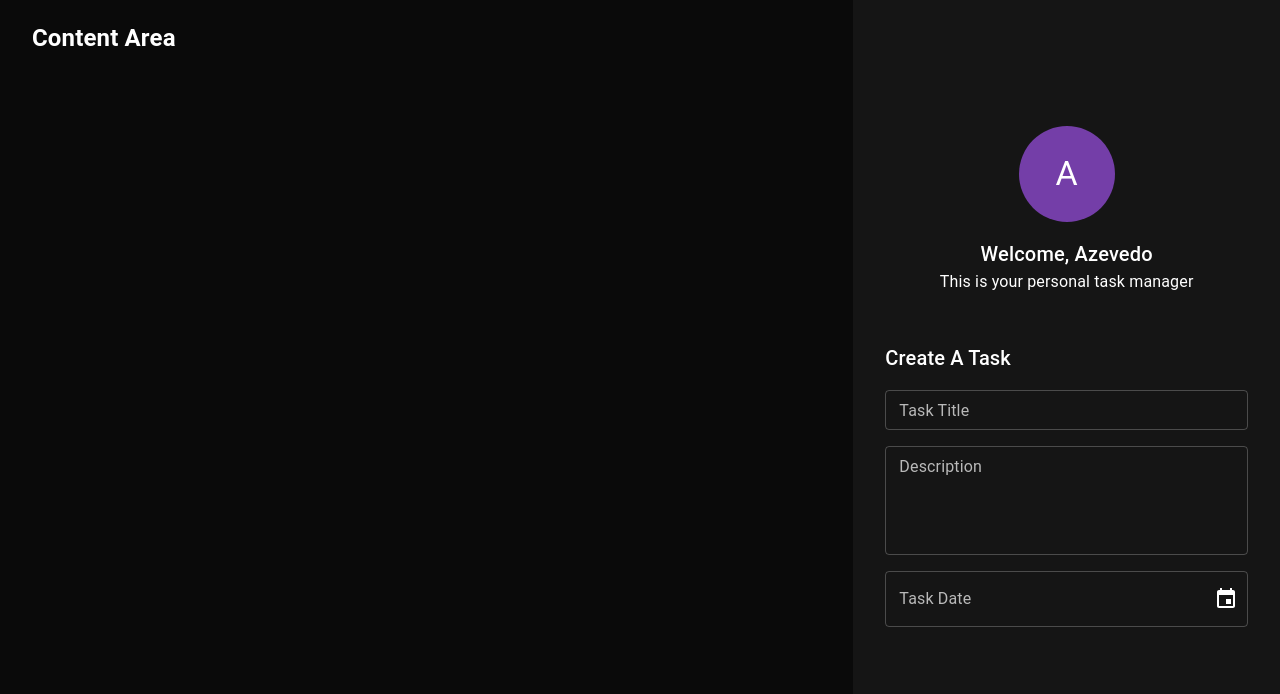
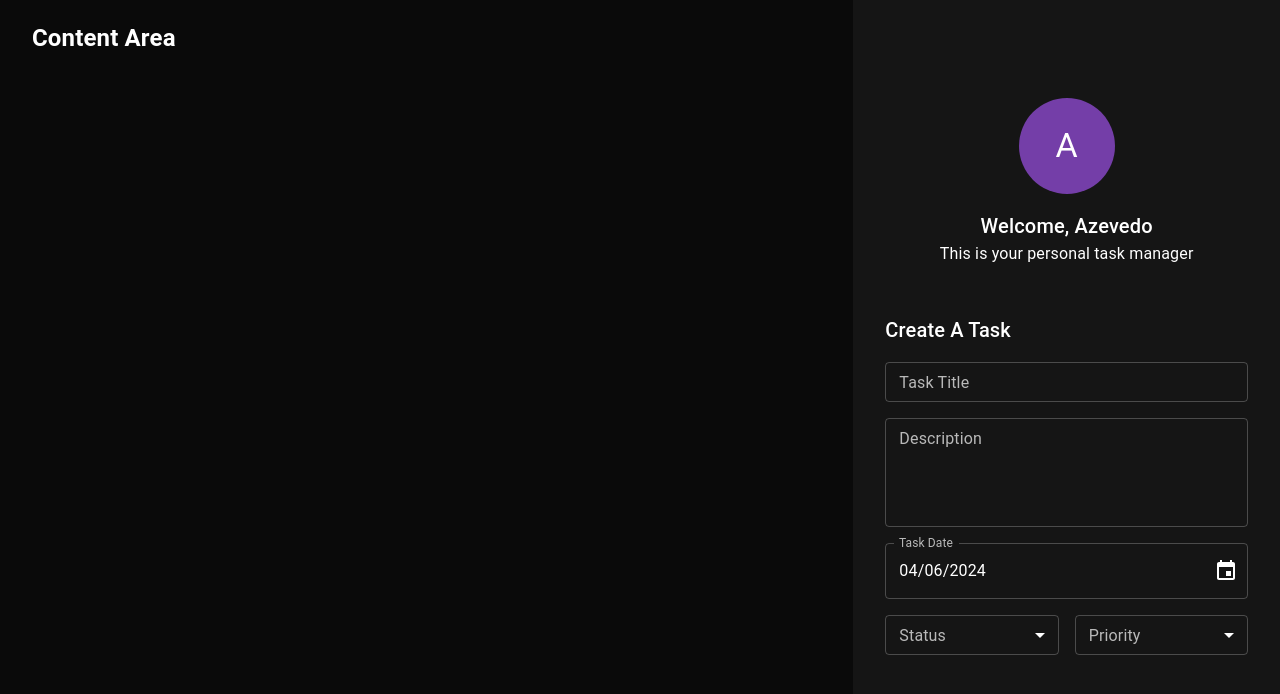
Before and after one commit to felipeazsantos/todo-react, a React (Create React App) app: page / in a window 1280 px wide. Shown: the top 694 px of the page. Built offline with nearby package versions, Linux system fonts and the light colour scheme.

Commit message:
Creating tasks components

```diff
--- a/src/components/createTaskForm/_taskDateField.tsx
+++ b/src/components/createTaskForm/_taskDateField.tsx
@@ -1,10 +1,16 @@
-import React, { FC, ReactElement, useState } from 'react';
+import React, { FC, ReactElement } from 'react';
 import { LocalizationProvider } from '@mui/x-date-pickers';
 import { AdapterDateFns } from '@mui/x-date-pickers/AdapterDateFns';
 import { DesktopDatePicker } from '@mui/x-date-pickers';
+import { IDateField } from './interfaces/IDateField';
 
-export const TaskDateField: FC = () : ReactElement => {
-    const [value, setValue] = useState<Date | null>(null);
+import PropTypes from 'prop-types';
+
+export const TaskDateField: FC<IDateField> = (props) : ReactElement => {
+
+    const { disabled = false,
+            value = new Date(),
+            onChange = (date) => console.log(date) } = props;
 
     return (
         <>
@@ -12,14 +18,19 @@
                 dateAdapter={AdapterDateFns}
             >
                 <DesktopDatePicker
+                    disabled={disabled}
                     label="Task Date"
                     format="dd/MM/yyyy"
                     value={value}
-                    onChange={(newValue) => {
-                        setValue(newValue)
-                    }}
+                    onChange={onChange}
                 />
             </LocalizationProvider>
         </>
     )
 }
+
+TaskDateField.propTypes = {
+    disabled: PropTypes.bool,
+    value: PropTypes.instanceOf(Date),
+    onChange: PropTypes.func,
+}
--- /dev/null
+++ b/src/components/createTaskForm/_taskSelectField.tsx
@@ -0,0 +1,50 @@
+import React, { FC, ReactElement } from 'react';
+import { FormControl, InputLabel, MenuItem, Select, SelectChangeEvent } from '@mui/material';
+import { ISelectField } from './interfaces/ISelectField';
+
+import PropTypes from 'prop-types'
+
+export const TaskSelectField: FC<ISelectField> = (props): ReactElement => {
+    const { value = '',
+            label = 'Select Box',
+            name = 'selectBox',
+            disabled = false,
+            onChange = (e: SelectChangeEvent) => console.log(e),
+            items = [{value: '', label: 'Add Items'}]
+        } = props;
+
+    return (
+        <FormControl fullWidth size="small">
+            <InputLabel id={`${name}-id`}>{label}</InputLabel>
+            <Select
+                labelId={`${name}-id`}
+                id={`${name}-id-select`}
+                value={value}
+                label={label}
+                name={name}
+                disabled={disabled}
+                onChange={onChange}
+            >
+                {
+                    items.map((item, index) => (
+                        <MenuItem key={item.value + index} value={item.value}>{item.label}</MenuItem>
+                    ))
+                }
+            </Select>
+        </FormControl>
+    )
+}
+
+TaskSelectField.propTypes = {
+    onChange: PropTypes.func,
+    name: PropTypes.string,
+    label: PropTypes.string,
+    disabled: PropTypes.bool,
+    value: PropTypes.string,
+    items: PropTypes.arrayOf(
+        PropTypes.shape({
+            value: PropTypes.string.isRequired,
+            label: PropTypes.string.isRequired
+        }).isRequired
+    )
+}
--- a/src/components/createTaskForm/createTaskForm.tsx
+++ b/src/components/createTaskForm/createTaskForm.tsx
@@ -1,11 +1,13 @@
-import React, { FC,  ReactElement } from 'react';
+import React, { FC, ReactElement } from 'react';
 import { Box, Typography, Stack } from '@mui/material';
 import { TaskTitleField } from './_taskTitleField';
 import { TaskDescriptionField } from './_taskDescriptionField';
 import { TaskDateField } from './_taskDateField';
+import { TaskSelectField } from './_taskSelectField';
+import { Status } from './enums/Status';
+import { Priority } from './enums/Priority';
 
-
-export const CreateTaskForm: FC = () : ReactElement => {
+export const CreateTaskForm: FC = (): ReactElement => {
     return (
         <Box
             display="flex"
@@ -22,6 +24,39 @@
                 <TaskTitleField />
                 <TaskDescriptionField />
                 <TaskDateField />
+                <Stack direction="row" spacing={2} width="100%">
+                    <TaskSelectField
+                        label="Status"
+                        name="status"
+                        items={[
+                            {
+                                value: Status.todo,
+                                label: Status.todo.toUpperCase(),
+                            },
+                            {
+                                value: Status.inProgress,
+                                label: Status.inProgress.toUpperCase(),
+                            }
+                        ]}
+                    />
+                    <TaskSelectField label="Priority"
+                        name="priority"
+                        items={[
+                            {
+                                value: Priority.low,
+                                label: Priority.low.toUpperCase(),
+                            },
+                            {
+                                value: Priority.normal,
+                                label: Priority.normal.toUpperCase(),
+                            },
+                            {
+                                value: Priority.high,
+                                label: Priority.high.toUpperCase(),
+                            }
+                        ]}
+                    />
+                </Stack>
             </Stack>
         </Box>
     )
--- /dev/null
+++ b/src/components/createTaskForm/enums/Priority.ts
@@ -0,0 +1,5 @@
+export enum Priority {
+    high = 'high',
+    normal = 'normal',
+    low = 'low'
+}
--- /dev/null
+++ b/src/components/createTaskForm/enums/Status.ts
@@ -0,0 +1,5 @@
+export enum Status {
+    todo = 'todo',
+    inProgress = 'inProgress',
+    completed = 'completed'
+}
--- /dev/null
+++ b/src/components/createTaskForm/interfaces/IDateField.ts
@@ -0,0 +1,6 @@
+import { IDisabled } from "./IDisabled";
+
+export interface IDateField extends IDisabled {
+    value?: Date | null;
+    onChange?: (date: Date | null) => void;
+}
--- /dev/null
+++ b/src/components/createTaskForm/interfaces/ISelectField.ts
@@ -0,0 +1,16 @@
+import { IDisabled } from "./IDisabled";
+import { SelectChangeEvent } from "@mui/material";
+
+
+export interface ISelectItems {
+    value: string;
+    label: string;
+}
+
+export interface ISelectField extends IDisabled {
+    name?: string;
+    label?: string;
+    value?: string;
+    onChange?: (e: SelectChangeEvent) => void;
+    items?: ISelectItems[];
+}
```
